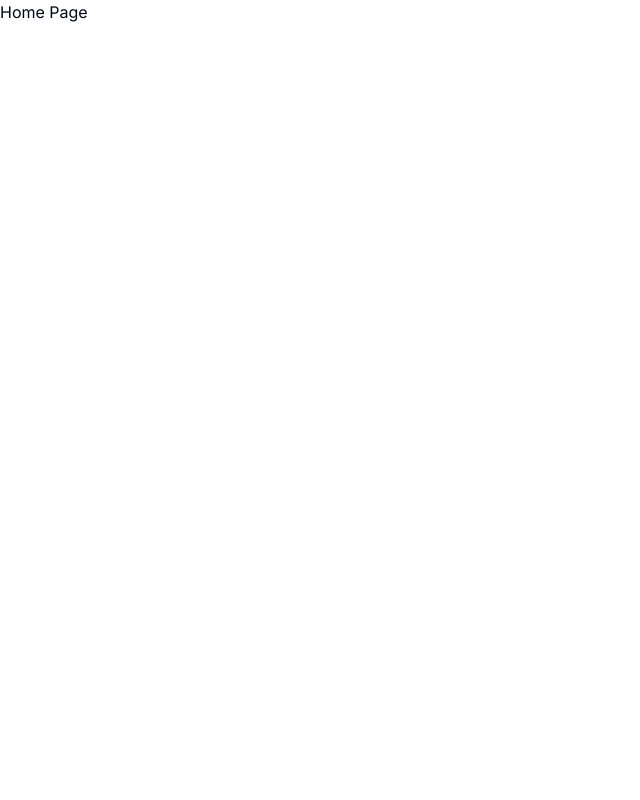
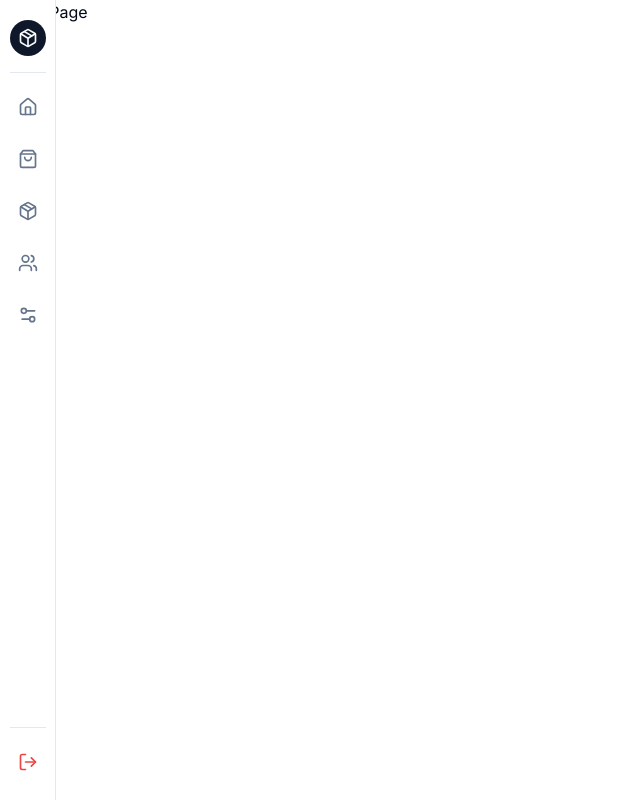
Before and after one commit to jhon-breno/dashboard-front-next, a Next.js app: page / in a window 1280 px wide. Shown: the whole page, without its empty margins (0-640 px from the left). Built offline with nearby package versions, Linux system fonts and the light colour scheme.

Commit message:
feat: add sidebar desktop

```diff
--- a/src/components/sidebar/index.tsx
+++ b/src/components/sidebar/index.tsx
@@ -10,10 +10,115 @@ import {
   ShoppingBag,
   Users,
 } from "lucide-react";
+import {
+  Tooltip,
+  TooltipContent,
+  TooltipProvider,
+  TooltipTrigger,
+} from "../ui/tooltip";
 
 const Sidebar = () => {
   return (
     <div className="flex w-full flex-col bg-muted/40">
+      <aside className="fixed inset-y-0 hidden left-0 z-10 w-14 border-r bg-background sm:flex flex-col">
+        <nav className="flex flex-col items-center gap-4 px-2 py-5">
+          <TooltipProvider>
+            <Link
+              href="#"
+              className="flex h-9 w-9 shrink-0 items-center justify-center bg-primary text-primary-foreground rounded-full"
+            >
+              <Package className="h-5 w-5" />
+              <span className="sr-only">Dashboard Avatar</span>
+            </Link>
+            <div className="border-t pt-4">
+              <Tooltip>
+                <TooltipTrigger asChild className="hover:border">
+                  <Link
+                    href="#"
+                    className="flex h-9 w-9 shrink-0 items-center justify-center rounded-lg text-muted-foreground transition-colors hover:text-foreground"
+                  >
+                    <Home className="h-5 w-5" />
+                    <span className="sr-only">Início</span>
+                  </Link>
+                </TooltipTrigger>
+                <TooltipContent side="right">Início</TooltipContent>
+              </Tooltip>
+            </div>
+
+            <Tooltip>
+              <TooltipTrigger asChild className="hover:border">
+                <Link
+                  href="#"
+                  className="flex h-9 w-9 shrink-0 items-center justify-center rounded-lg text-muted-foreground transition-colors hover:text-foreground"
+                >
+                  <ShoppingBag className="h-5 w-5" />
+                  <span className="sr-only">Pedidos</span>
+                </Link>
+              </TooltipTrigger>
+              <TooltipContent side="right">Pedidos</TooltipContent>
+            </Tooltip>
+
+            <Tooltip>
+              <TooltipTrigger asChild className="hover:border">
+                <Link
+                  href="#"
+                  className="flex h-9 w-9 shrink-0 items-center justify-center rounded-lg text-muted-foreground transition-colors hover:text-foreground"
+                >
+                  <Package className="h-5 w-5" />
+                  <span className="sr-only">Produtos</span>
+                </Link>
+              </TooltipTrigger>
+              <TooltipContent side="right">Produtos</TooltipContent>
+            </Tooltip>
+
+            <Tooltip>
+              <TooltipTrigger asChild className="hover:border">
+                <Link
+                  href="#"
+                  className="flex h-9 w-9 shrink-0 items-center justify-center rounded-lg text-muted-foreground transition-colors hover:text-foreground"
+                >
+                  <Users className="h-5 w-5" />
+                  <span className="sr-only">Clientes</span>
+                </Link>
+              </TooltipTrigger>
+              <TooltipContent side="right">Clientes</TooltipContent>
+            </Tooltip>
+
+            <Tooltip>
+              <TooltipTrigger asChild className="hover:border">
+                <Link
+                  href="#"
+                  className="flex h-9 w-9 shrink-0 items-center justify-center rounded-lg text-muted-foreground transition-colors hover:text-foreground"
+                >
+                  <Settings2 className="h-5 w-5" />
+                  <span className="sr-only">Configurações</span>
+                </Link>
+              </TooltipTrigger>
+              <TooltipContent side="right">Configurações</TooltipContent>
+            </Tooltip>
+          </TooltipProvider>
+        </nav>
+
+        <nav className="mt-auto flex flex-col items-center gap-4 px-2 py-5">
+          <TooltipProvider>
+            <div className="border-t pt-4">
+              <Tooltip>
+                <TooltipTrigger asChild className="hover:border">
+                  <Link
+                    href="#"
+                    className="flex h-9 w-9 shrink-0 items-center justify-center rounded-lg text-muted-foreground transition-colors hover:text-foreground text-red-500"
+                  >
+                    <LogOut className="h-5 w-5" />
+                    <span className="sr-only">Sair</span>
+                  </Link>
+                </TooltipTrigger>
+                <TooltipContent side="right">Sair</TooltipContent>
+              </Tooltip>
+            </div>
+          </TooltipProvider>
+        </nav>
+      </aside>
+
       <div className="sm:hidden flex flex-col sm:gap-4 sm:py-4 sm:pl-14">
         <header className="sticky top-0 z-30 flex h-14 items-center px-4 border-b bg-background gap-4 sm:static sm:h-auto sm:border-0 sm:bg-transparent sm:px-6">
           <Sheet>
```
